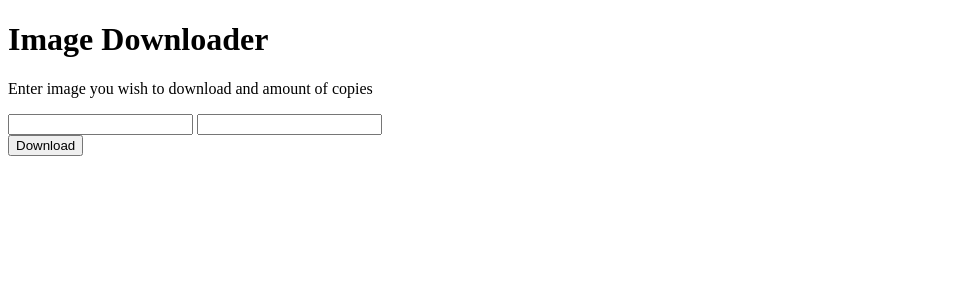
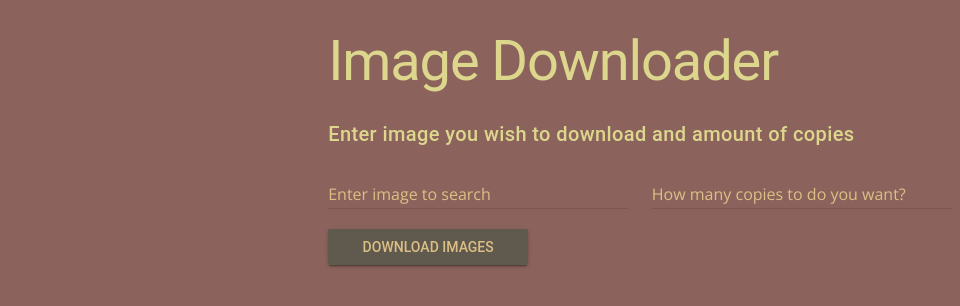
Before and after one commit to Tommy2016x/Image-Downloader-App, a website: page index.html in a window 1280 px wide. Shown: the whole page, without its empty margins (0-960 px from the left). Drawn offline with nearby package versions, Linux system fonts and the light colour scheme.

Commit message:
updated styles

```diff
--- a/index.html
+++ b/index.html
@@ -5,18 +5,72 @@
     <meta http-equiv="X-UA-Compatible" content="IE=edge">
     <title>Image Downloader</title>
     <meta name="viewport" content="width=device-width, initial-scale=1">
-    <link rel="stylesheet" type="text/css" media="screen" href="style.css" />
+    <link rel="stylesheet" href="https://maxcdn.bootstrapcdn.com/bootstrap/4.0.0/css/bootstrap.min.css" integrity="sha384-Gn5384xqQ1aoWXA+058RXPxPg6fy4IWvTNh0E263XmFcJlSAwiGgFAW/dAiS6JXm" crossorigin="anonymous">
+    <link rel="stylesheet" href="https://fonts.googleapis.com/icon?family=Material+Icons">
+    <link rel="stylesheet" href="https://code.getmdl.io/1.3.0/material.indigo-pink.min.css">
+    <link href="https://fonts.googleapis.com/css?family=Open+Sans" rel="stylesheet">
+    <script defer src="https://code.getmdl.io/1.3.0/material.min.js"></script>
+    <style>
 
-    <script src="main.js"></script>
+        body{
+            font-family: 'Open Sans', sans-serif;
+            background-color:#8B635C
+        }
+
+        p, h1, h5, label{
+            color:#DDD78D;
+        }
+        .container{
+            display: flex;
+            flex-direction: column;
+            flex-wrap: wrap;
+            justify-content: center;
+            align-content: center;
+
+        }
+
+        .mdl-button{
+            width: 200px;
+        }
+
+        .mdl-button--raised.mdl-button--colored {
+            background: #60594D;
+            color: #DCBF85
+        }
+
+        .mdl-textfield__label{
+            color: #DCBF85
+        }
+
+        .input{
+            margin-right: 20px;
+            color: #DCBF85;
+        }
+
+
+    </style>
 </head>
 <body>
+    <div class="container">
     <form>
-        <h1>Image Downloader</h1>
-        <p>Enter image you wish to download and amount of copies</p>
-        <input name="image" type="text">
-        <input name="amount" type="number">
+        <h1 class="title">Image Downloader</h1>
+        <h5>Enter image you wish to download and amount of copies</h5>
+        <div class="mdl-textfield mdl-js-textfield input">
+            <input class="mdl-textfield__input" name="search" type="text" id="sample1">
+            <label class="mdl-textfield__label" for="sample1">Enter image to search</label>
+          </div>
+          <div class="mdl-textfield mdl-js-textfield">
+            <input class="mdl-textfield__input" name="amount" type="number" id="sample1">
+            <label class="mdl-textfield__label" for="sample1">How many copies to do you want?</label>
+          </div>
+          <div>
+
+          </div>
     </form>
-   <button>Download</button>
+    <button class="mdl-button mdl-js-button mdl-button--raised mdl-button--colored">
+            Download Images
+          </button>
+</div>
     <script src="https://code.jquery.com/jquery-3.2.1.slim.min.js" integrity="sha384-KJ3o2DKtIkvYIK3UENzmM7KCkRr/rE9/Qpg6aAZGJwFDMVNA/GpGFF93hXpG5KkN" crossorigin="anonymous"></script>
 <script src="https://cdnjs.cloudflare.com/ajax/libs/popper.js/1.12.9/umd/popper.min.js" integrity="sha384-ApNbgh9B+Y1QKtv3Rn7W3mgPxhU9K/ScQsAP7hUibX39j7fakFPskvXusvfa0b4Q" crossorigin="anonymous"></script>
 <script src="https://maxcdn.bootstrapcdn.com/bootstrap/4.0.0/js/bootstrap.min.js" integrity="sha384-JZR6Spejh4U02d8jOt6vLEHfe/JQGiRRSQQxSfFWpi1MquVdAyjUar5+76PVCmYl" crossorigin="anonymous"></script>
--- a/style.css
+++ b/style.css
@@ -0,0 +1,3 @@
+.title{
+    color:blue;
+}
```
